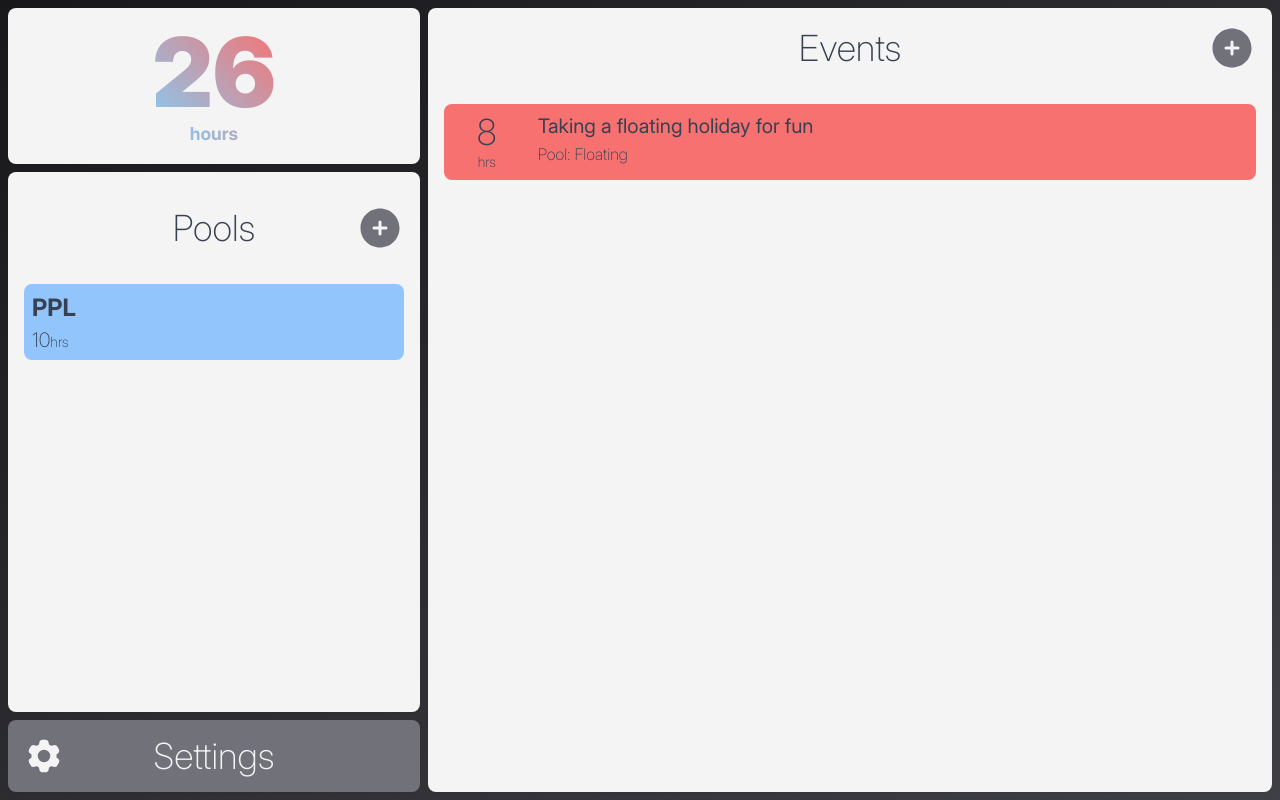
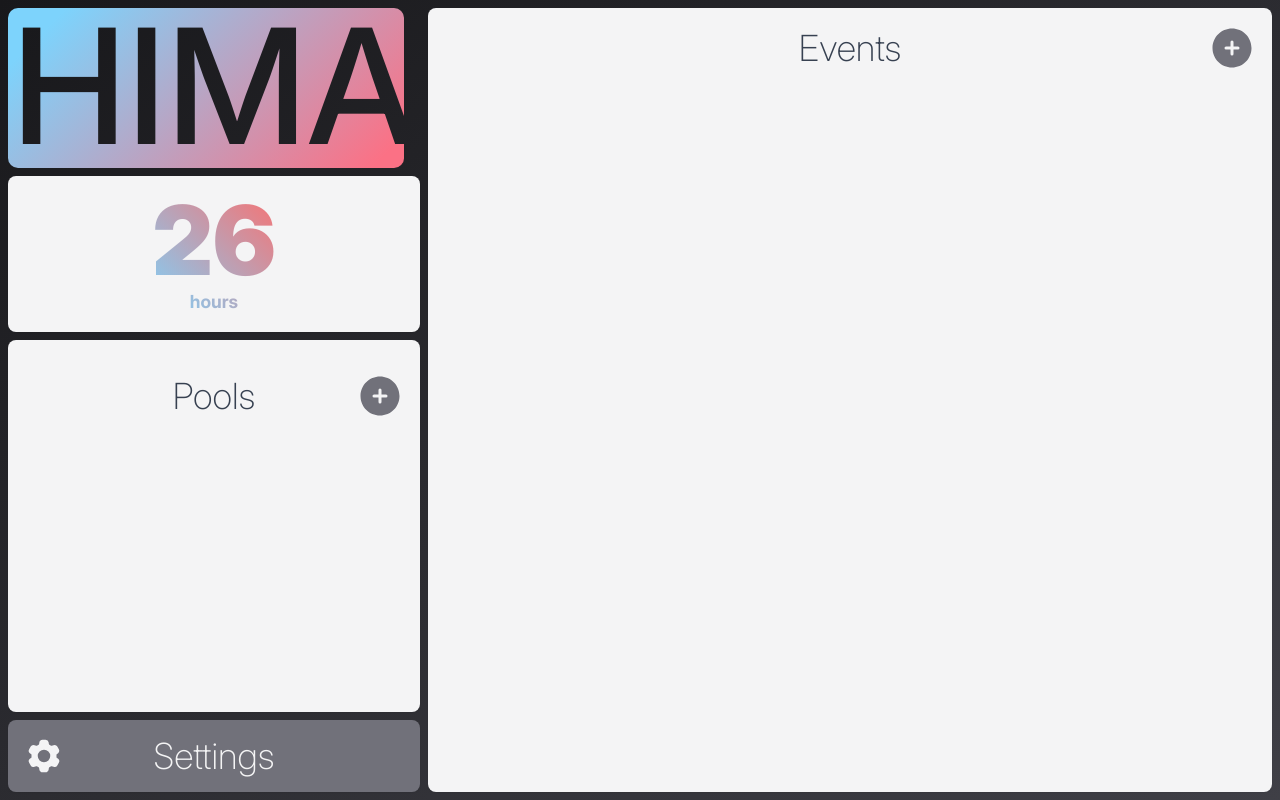
Before and after one commit to GrimOutlook/hima, a Next.js app: page / in a window 1280 px wide. Built offline with nearby package versions, Linux system fonts and the light colour scheme.

Commit message:
Add logo to top left

```diff
--- a/src/app/components/events_list.tsx
+++ b/src/app/components/events_list.tsx
@@ -10,7 +10,7 @@ type PoolListProps = {
 
 const EventsList: React.FC<PoolListProps> = ({className}) => {
     return (
-        <div className={`${className} flex flex-col bg-zinc-100 dark:bg-zinc-800 rounded-lg m-2 shadow-sm cursor-pointer`}>
+        <div className={`${className} flex flex-col bg-zinc-100 dark:bg-zinc-800 rounded-lg m-2 shadow-sm`}>
             {/* <!-- Events list top bar --> */}
             <div className="grid grid-cols-3 w-full h-18">
                 {/* <!-- Empty div for grid spacing --> */}
@@ -18,13 +18,14 @@ const EventsList: React.FC<PoolListProps> = ({className}) => {
                 {/* <!-- Event list title --> */}
                 <div className="text-4xl text-center self-center justify-self-center m-2 dark:text-zinc-200">Events</div>
                 {/* <!-- Add event button --> */}
-                <svg className="h-12 w-auto self-center justify-self-end m-4 fill-zinc-500 hover:fill-zinc-900 hover:drop-shadow-lg transition duration-150 ease-in-out hover:-translate-y-1 hover:scale-110" viewBox="0 0 24 24">
+                <svg className="h-12 w-auto self-center justify-self-end m-4 fill-zinc-500 hover:fill-zinc-900 hover:drop-shadow-lg transition duration-150 ease-in-out hover:-translate-y-1 hover:scale-110 cursor-pointer" viewBox="0 0 24 24">
                     <path fillRule="evenodd" d="M12 2.25c-5.385 0-9.75 4.365-9.75 9.75s4.365 9.75 9.75 9.75 9.75-4.365 9.75-9.75S17.385 2.25 12 2.25ZM12.75 9a.75.75 0 0 0-1.5 0v2.25H9a.75.75 0 0 0 0 1.5h2.25V15a.75.75 0 0 0 1.5 0v-2.25H15a.75.75 0 0 0 0-1.5h-2.25V9Z" clipRule="evenodd" />
                 </svg>
             </div>
             {/* <!-- Event list --> */}
             <div className="m-2">
-                <EventListing/>
+                {/* This is where event listings go */}
+                {/* <EventListing/> */}
             </div>
         </div>
     );
--- a/src/app/components/pools_list.tsx
+++ b/src/app/components/pools_list.tsx
@@ -22,7 +22,8 @@ const PoolList: React.FC<PoolListProps> = ({className}) => {
             </div>
             {/* <!-- Pool list --> */}
             <div className="flex flex-col grow m-2 rounded-sm">
-                <PoolListing/>
+                {/* This is where pool listings go */}
+                {/* <PoolListing/> */}
             </div>
         </div>
     );
--- a/src/app/page.tsx
+++ b/src/app/page.tsx
@@ -10,6 +10,28 @@ export default function Home() {
     <div className="flex flex-row text-gray-700 bg-gradient-to-tl to-zinc-900 from-zinc-700 w-full">
       {/* <!-- Left side --> */}
       <div className="flex flex-col min-w-64 max-w-100 ml-2 my-2">
+        {/* Logo banner */}
+        {/* Make a color gradient for the logo text */}
+        <div className="self-center w-full rounded-lg mb-2">
+          <svg className="h-40 w-full">
+            <defs>
+              <mask id="maskedText">
+                <rect className="h-full w-full" rx="10" fill="white"/>
+                <text className="text-[10rem] font-medium" x="50%" y="85%" text-anchor="middle">
+                  HIMA
+                </text>
+              </mask>
+            </defs>
+            <defs>
+              <linearGradient id="logoGradient" spreadMethod="pad" gradientUnits="userSpaceOnUse" gradientTransform="rotate(45)">
+                <stop offset="10%" stop-color="#7dd3fc"/>
+                <stop offset="90%" stop-color="#fb7185"/>
+              </linearGradient>
+            </defs>
+
+            <rect className="h-full w-full" fill="url(#logoGradient)" mask="url(#maskedText)"/>
+          </svg>
+        </div>
         {/* <!-- Top box --> */}
         <div className="flex-0">
           <TotalHoursCard/>
```
Lines whose indentation alone changed are shown as unchanged.
